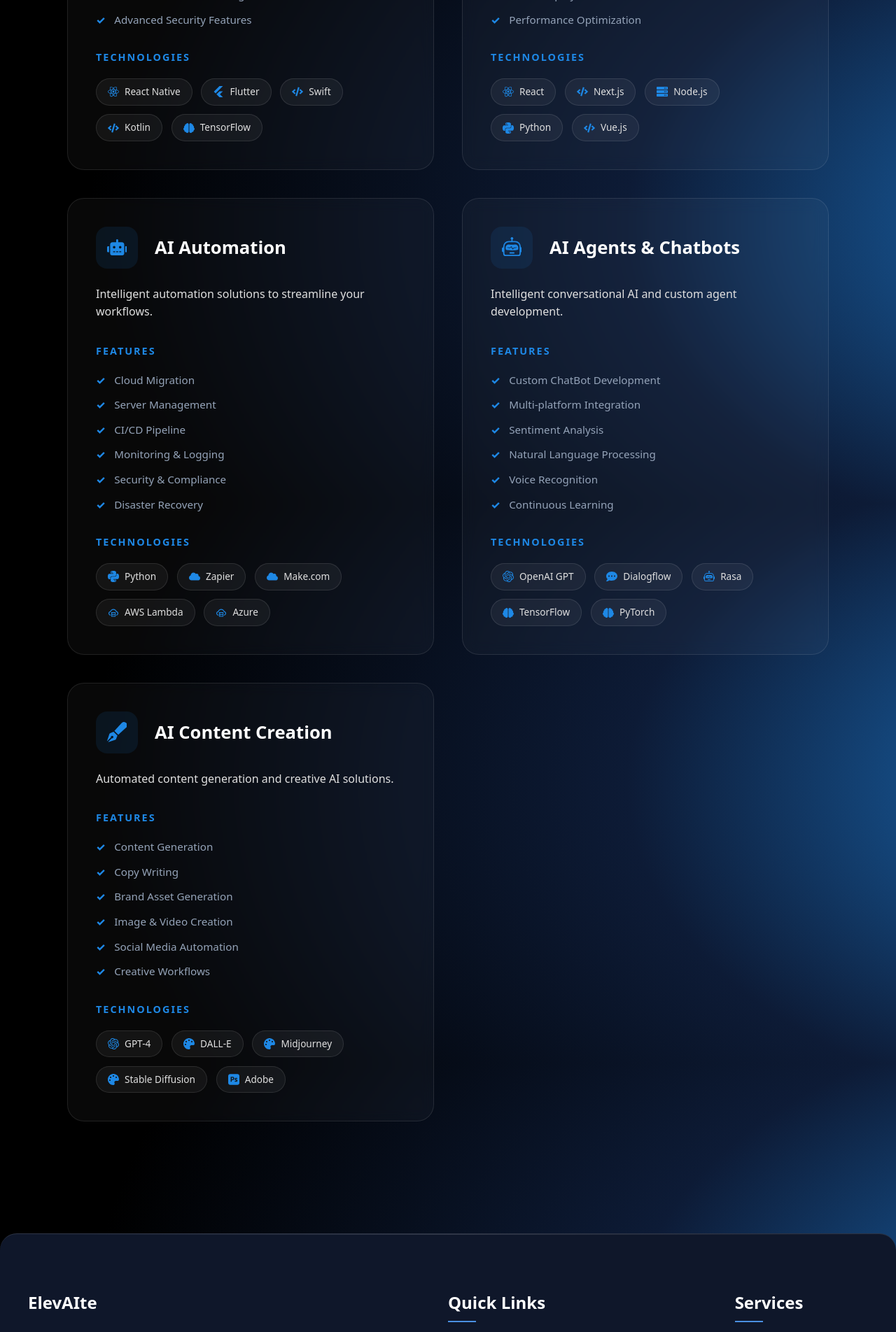
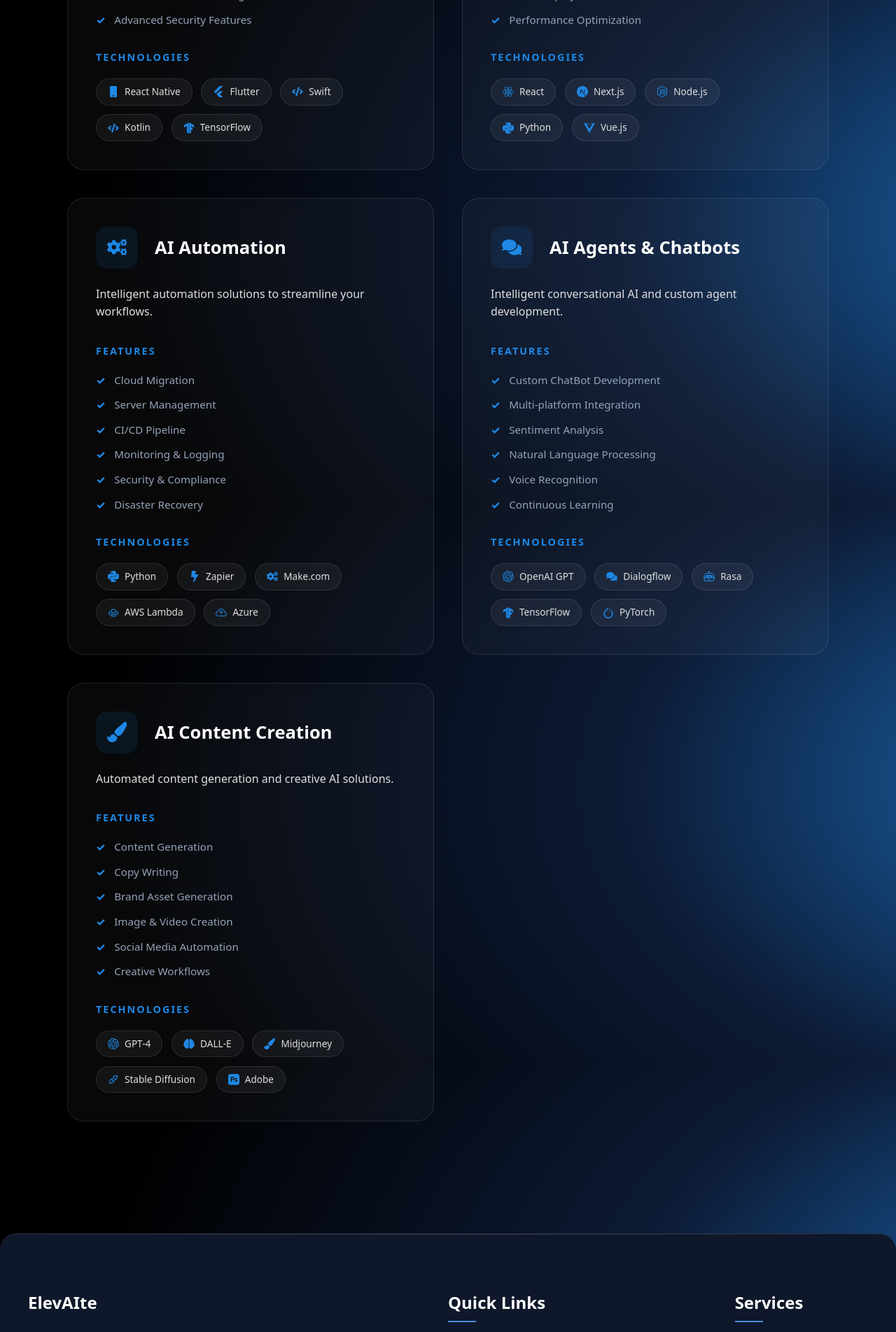
Before and after one commit to ElevAIteLabs/ElevAIte-Labs-Company-Portal, a React (Vite) app: page /services in a window 1280 px wide. Shown: the part 880-2784 px from the top of the page at 70% size. Built offline with nearby package versions, Linux system fonts and the light colour scheme; a web font is replaced by a local one.

Commit message:
menu section image changes

```diff
--- a/src/components/MenuSection.jsx
+++ b/src/components/MenuSection.jsx
@@ -383,26 +383,6 @@
                   <div className="project-content">
                     <div className="project-header">
                       <div className="menu-section__panel-header">{currentProject.title}</div>
-                      {currentProject.website && currentProject.website !== '#' && (
-                        <a
-                          href={currentProject.website}
-                          target="_blank"
-                          rel="noopener noreferrer"
-                          className="project-maximize"
-                          aria-label={`View ${currentProject.title} website`}
-                          style={{ position: 'relative', zIndex: 1000 }}
-                          onClick={(e) => {
-                            e.stopPropagation();
-                            window.open(currentProject.website, '_blank');
-                          }}
-                        >
-                          <svg width="24" height="24" viewBox="0 0 24 24" fill="none" stroke="currentColor" strokeWidth="2" strokeLinecap="round" strokeLinejoin="round">
-                            <path d="M15 3h6v6"></path>
-                            <path d="M10 14L21 3"></path>
-                            <path d="M18 13v6a2 2 0 0 1-2 2H5a2 2 0 0 1-2-2V8a2 2 0 0 1 2-2h6"></path>
-                          </svg>
-                        </a>
-                      )}
                     </div>
                     <p className="menu-section__panel-body" style={{ marginBottom: '1rem' }}>
                       {projectIndex === 0
@@ -410,6 +390,25 @@
                         : currentProject.description
                       }
                     </p>
+                    <div className="project-demo-btn">
+                      <a
+                        href={currentProject.website && currentProject.website !== '#' ? currentProject.website : '#'}
+                        target={currentProject.website && currentProject.website !== '#' ? '_blank' : '_self'}
+                        rel="noopener noreferrer"
+                        className="demo-link"
+                        aria-label={`View ${currentProject.title} website`}
+                        onClick={(e) => {
+                          e.stopPropagation();
+                          if (currentProject.website && currentProject.website !== '#') {
+                            window.open(currentProject.website, '_blank');
+                          } else {
+                            e.preventDefault();
+                          }
+                        }}
+                      >
+                        <span>View Live Project</span>
+                      </a>
+                    </div>
                   </div>
 
                   {currentProject.images && (
--- a/src/components/Services.jsx
+++ b/src/components/Services.jsx
@@ -1,8 +1,8 @@
 import React from 'react';
-import { FaMobileAlt, FaLaptopCode, FaRobot, FaCommentDots, FaPenFancy, FaCode, FaCloud, FaBrain, FaPalette, FaServer } from 'react-icons/fa';
-import { SiFlutter, SiReact, SiPython, SiOpenai, SiAdobephotoshop } from 'react-icons/si';
-import { BsRobot } from 'react-icons/bs';
-import { AiOutlineCloudServer } from 'react-icons/ai';
+import { FaMobile, FaGlobe, FaCogs, FaComments, FaPaintBrush, FaCode, FaCloud, FaBrain, FaServer, FaRocket, FaShieldAlt, FaDatabase, FaBolt } from 'react-icons/fa';
+import { SiFlutter, SiReact, SiPython, SiOpenai, SiAdobephotoshop, SiNextdotjs, SiNodedotjs, SiVuedotjs, SiTensorflow, SiPytorch } from 'react-icons/si';
+import { BsRobot, BsCloudArrowUp } from 'react-icons/bs';
+import { AiOutlineCloudServer, AiOutlineApi } from 'react-icons/ai';
 import '../styles/services.css';
 
 
@@ -10,7 +10,7 @@
   const serviceSlides = [
     {
       title: 'Mobile App Development',
-      icon: <FaMobileAlt className="service-icon" />,
+      icon: <FaMobile className="service-icon" />,
       subtitle: 'Native iOS & Android applications powered by cutting-edge AI technology.',
       features: [
         'Native iOS & Android Development',
@@ -21,16 +21,16 @@
         'Advanced Security Features',
       ],
       techs: [
-        { name: 'React Native', icon: <SiReact /> },
+        { name: 'React Native', icon: <FaMobile /> },
         { name: 'Flutter', icon: <SiFlutter /> },
         { name: 'Swift', icon: <FaCode /> },
         { name: 'Kotlin', icon: <FaCode /> },
-        { name: 'TensorFlow', icon: <FaBrain /> }
+        { name: 'TensorFlow', icon: <SiTensorflow /> }
       ]
     },
     {
       title: 'Web App Development',
-      icon: <FaLaptopCode className="service-icon" />,
+      icon: <FaGlobe className="service-icon" />,
       subtitle: 'Responsive, scalable web applications with modern frameworks.',
       features: [
         'Custom Web Applications',
@@ -42,15 +42,15 @@
       ],
       techs: [
         { name: 'React', icon: <SiReact /> },
-        { name: 'Next.js', icon: <FaCode /> },
-        { name: 'Node.js', icon: <FaServer /> },
+        { name: 'Next.js', icon: <SiNextdotjs /> },
+        { name: 'Node.js', icon: <SiNodedotjs /> },
         { name: 'Python', icon: <SiPython /> },
-        { name: 'Vue.js', icon: <FaCode /> }
+        { name: 'Vue.js', icon: <SiVuedotjs /> }
       ]
     },
     {
       title: 'AI Automation',
-      icon: <FaRobot className="service-icon" />,
+      icon: <FaCogs className="service-icon" />,
       subtitle: 'Intelligent automation solutions to streamline your workflows.',
       features: [
         'Cloud Migration',
@@ -62,15 +62,15 @@
       ],
       techs: [
         { name: 'Python', icon: <SiPython /> },
-        { name: 'Zapier', icon: <FaCloud /> },
-        { name: 'Make.com', icon: <FaCloud /> },
+        { name: 'Zapier', icon: <FaBolt /> },
+        { name: 'Make.com', icon: <FaCogs /> },
         { name: 'AWS Lambda', icon: <AiOutlineCloudServer /> },
-        { name: 'Azure', icon: <AiOutlineCloudServer /> }
+        { name: 'Azure', icon: <BsCloudArrowUp /> }
       ]
     },
     {
       title: 'AI Agents & Chatbots',
-      icon: <BsRobot className="service-icon" />,
+      icon: <FaComments className="service-icon" />,
       subtitle: 'Intelligent conversational AI and custom agent development.',
       features: [
         'Custom ChatBot Development',
@@ -82,15 +82,15 @@
       ],
       techs: [
         { name: 'OpenAI GPT', icon: <SiOpenai /> },
-        { name: 'Dialogflow', icon: <FaCommentDots /> },
+        { name: 'Dialogflow', icon: <FaComments /> },
         { name: 'Rasa', icon: <BsRobot /> },
-        { name: 'TensorFlow', icon: <FaBrain /> },
-        { name: 'PyTorch', icon: <FaBrain /> }
+        { name: 'TensorFlow', icon: <SiTensorflow /> },
+        { name: 'PyTorch', icon: <SiPytorch /> }
       ]
     },
     {
       title: 'AI Content Creation',
-      icon: <FaPenFancy className="service-icon" />,
+      icon: <FaPaintBrush className="service-icon" />,
       subtitle: 'Automated content generation and creative AI solutions.',
       features: [
         'Content Generation',
@@ -102,9 +102,9 @@
       ],
       techs: [
         { name: 'GPT-4', icon: <SiOpenai /> },
-        { name: 'DALL-E', icon: <FaPalette /> },
-        { name: 'Midjourney', icon: <FaPalette /> },
-        { name: 'Stable Diffusion', icon: <FaPalette /> },
+        { name: 'DALL-E', icon: <FaBrain /> },
+        { name: 'Midjourney', icon: <FaPaintBrush /> },
+        { name: 'Stable Diffusion', icon: <AiOutlineApi /> },
         { name: 'Adobe', icon: <SiAdobephotoshop /> }
       ]
     }
--- a/src/styles/styles.css
+++ b/src/styles/styles.css
@@ -1407,7 +1407,7 @@
 
 .project-image:nth-child(1) {
     left: -10%;
-    top: 70px;
+    top: 10px;
     z-index: 1;
     transform: rotate(-10deg);
     opacity: 0.7;
@@ -1415,7 +1415,7 @@
 
 .project-image:nth-child(2) {
     left: 5%;
-    top: 30px;
+    top: -20px;
     z-index: 3;
     width: 70%;
     transform: rotate(0deg);
@@ -1424,8 +1424,8 @@
 }
 
 .project-image:nth-child(3) {
-    left: 25%;
-    top: 80px;
+    left: 35%;
+    top: 40px;
     z-index: 2;
     transform: rotate(10deg);
     opacity: 0.8;
@@ -2392,7 +2392,6 @@
     font-size: 0.9rem;
     font-weight: 500;
     transition: all 0.3s cubic-bezier(0.4, 0, 0.2, 1);
-    box-shadow: 0 4px 15px rgba(0, 0, 0, 0.2);
 }
 
 .global-back-home:hover {
@@ -2403,6 +2402,39 @@
 }
 
 .global-back-home svg {
+    font-size: 1.1rem;
+}
+
+.project-demo-btn {
+    margin-top: 0.5rem;
+    margin-bottom: 0;
+}
+
+.demo-link {
+    display: inline-flex;
+    align-items: center;
+    gap: 8px;
+    padding: 8px 16px;
+    background: rgba(255, 255, 255, 0.1);
+    backdrop-filter: blur(10px);
+    -webkit-backdrop-filter: blur(10px);
+    border: 1px solid rgba(255, 255, 255, 0.2);
+    border-radius: 50px;
+    color: white;
+    text-decoration: none;
+    font-size: 0.9rem;
+    font-weight: 500;
+    transition: all 0.3s cubic-bezier(0.4, 0, 0.2, 1);
+}
+
+.demo-link:hover {
+    background: var(--accent-blue);
+    border-color: var(--accent-blue);
+    transform: translateY(-2px);
+    box-shadow: 0 6px 20px rgba(30, 136, 229, 0.4);
+}
+
+.demo-link svg {
     font-size: 1.1rem;
 }
 
```
